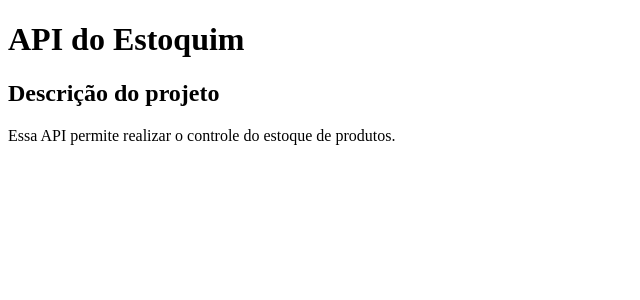
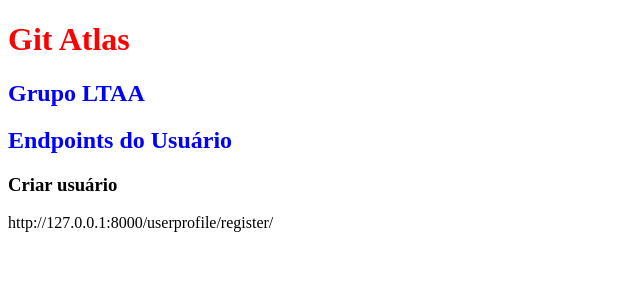
Before and after one commit to luizcdprof/estoquim, a Django app: page / in a window 1280 px wide. Shown: the top 300 px of the page, without its empty margins (0-640 px from the left). Run offline with Django 5.2, Linux system fonts and the light colour scheme.

Commit message:
template e userprofile first view

```diff
--- a/templates/base.html
+++ b/templates/base.html
@@ -4,6 +4,20 @@
         <meta charset="UTF-8">
         <meta name="viewport" content="width=device-width, initial-scale=1.0">
         <title>Estoquim</title>
+
+        <style>
+            h1 {
+                color: red;
+            }
+
+            h2 {
+                color: blue;
+            }
+
+            .test {
+                font-family: 'Franklin Gothic Medium', 'Arial Narrow', Arial, sans-serif;
+            }
+        </style>
     </head>
     <body>
         {% block content %}
--- a/templates/home.html
+++ b/templates/home.html
@@ -1,7 +1,9 @@
 {% extends 'base.html' %}
 
 {% block content %}
-    <h1>API do Estoquim</h1>
-    <h2>Descrição do projeto</h2>
-    <p>Essa API permite realizar o controle do estoque de produtos.</p>
+    <h1>Git Atlas</h1>
+    <h2>Grupo LTAA</h2>
+    <h2>Endpoints do Usuário</h2>
+    <h3>Criar usuário</h3>
+    <p>http://127.0.0.1:8000/userprofile/register/</p>
 {% endblock %}
--- a/userprofile/urls.py
+++ b/userprofile/urls.py
@@ -1,3 +1,6 @@
 from django.urls import path
+from userprofile.views import userprofile_view
 
-urlpatterns = []
+urlpatterns = [
+    path('', userprofile_view, name='userprofile_view'),
+]
--- a/userprofile/views.py
+++ b/userprofile/views.py
@@ -1,5 +1,9 @@
 from django.shortcuts import render
+from django.http import HttpResponse
 
 # Create your views here.
 def home_view(request):
     return render(request, 'home.html')
+
+def userprofile_view(request):
+    return HttpResponse("<h1>User Profile</h1>")
```
